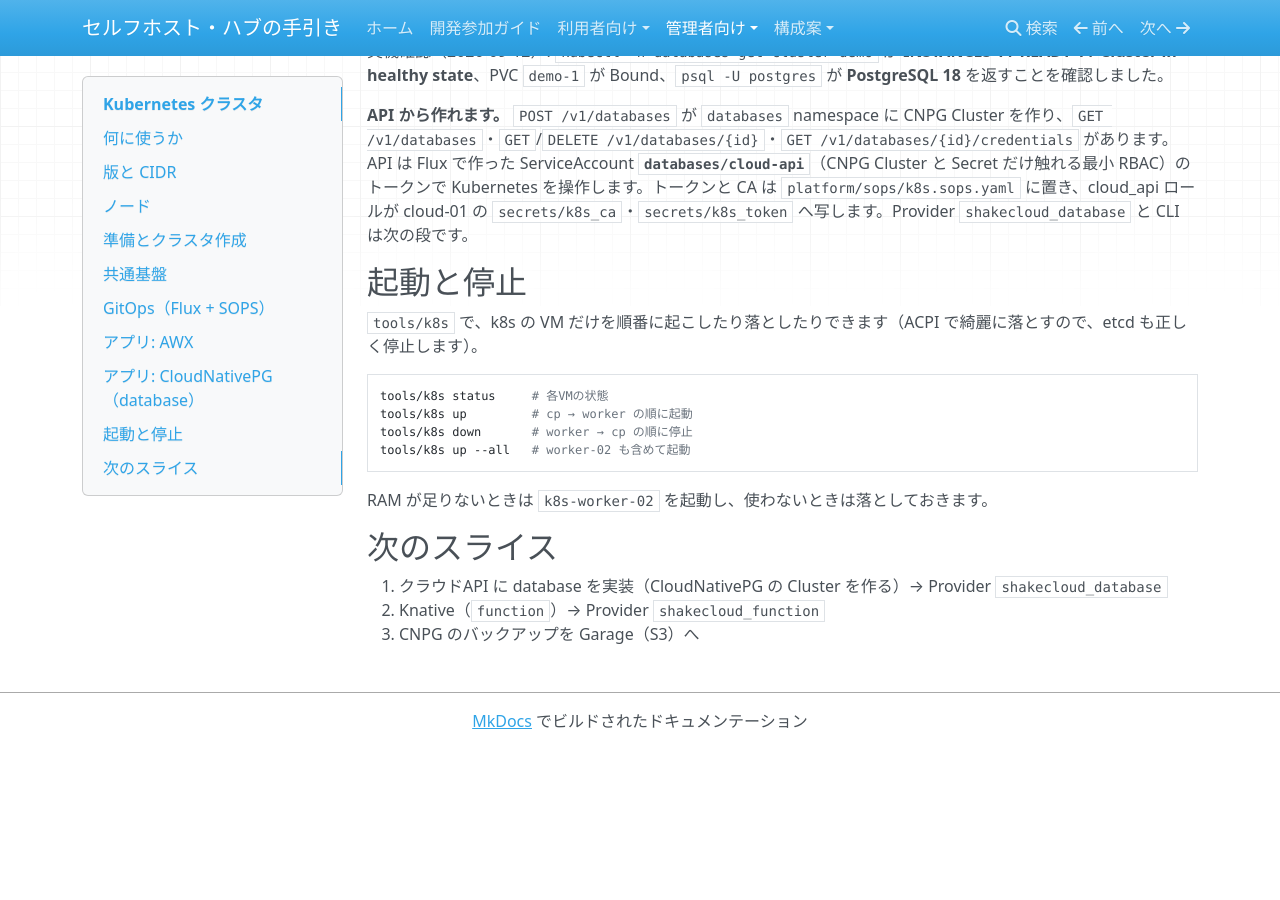
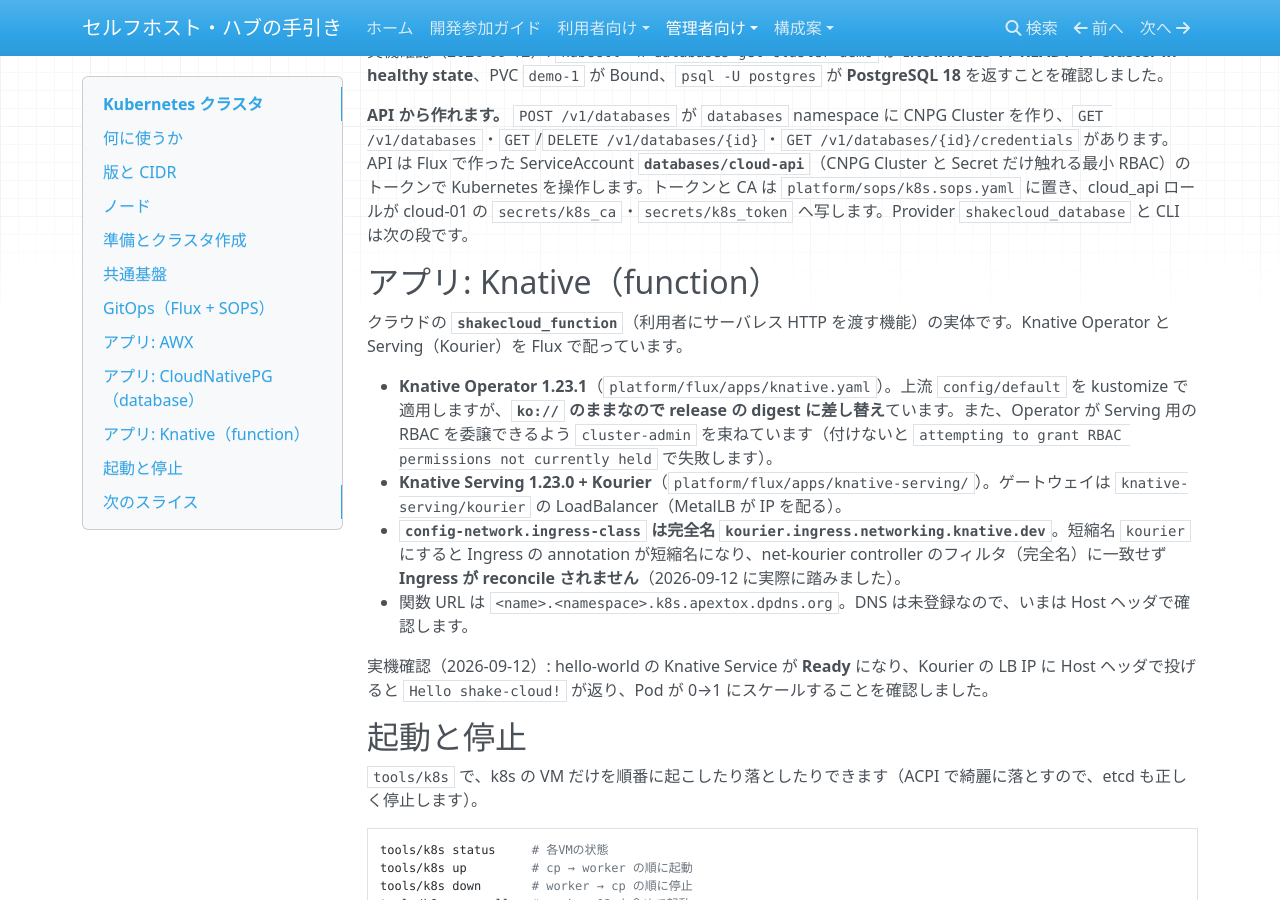
Before and after one commit to rurutheGeek/shake-cloud, an MkDocs documentation site: the page built from docs/operations/kubernetes.md, in a window 1280 px wide and 900 px high, scrolled down 4225 px. Built offline with MkDocs 1.6.1, drawn with Linux system fonts in a browser that asks for light colours; nearby versions of some CDN libraries; before the commit the page ends 4974 px from its top, so only the background shows below that.

Commit message:
docs(k8s): Knative（function）の配備と ingress-class の教訓を記録する

```diff
--- a/docs/operations/kubernetes.md
+++ b/docs/operations/kubernetes.md
@@ -137,6 +137,17 @@
 
 **API から作れます。** `POST /v1/databases` が `databases` namespace に CNPG Cluster を作り、`GET /v1/databases`・`GET`/`DELETE /v1/databases/{id}`・`GET /v1/databases/{id}/credentials` があります。API は Flux で作った ServiceAccount **`databases/cloud-api`**（CNPG Cluster と Secret だけ触れる最小 RBAC）のトークンで Kubernetes を操作します。トークンと CA は `platform/sops/k8s.sops.yaml` に置き、cloud_api ロールが cloud-01 の `secrets/k8s_ca`・`secrets/k8s_token` へ写します。Provider `shakecloud_database` と CLI は次の段です。
 
+## アプリ: Knative（function）
+
+クラウドの **`shakecloud_function`**（利用者にサーバレス HTTP を渡す機能）の実体です。Knative Operator と Serving（Kourier）を Flux で配っています。
+
+- **Knative Operator 1.23.1**（`platform/flux/apps/knative.yaml`）。上流 `config/default` を kustomize で適用しますが、**`ko://` のままなので release の digest に差し替え**ています。また、Operator が Serving 用の RBAC を委譲できるよう `cluster-admin` を束ねています（付けないと `attempting to grant RBAC permissions not currently held` で失敗します）。
+- **Knative Serving 1.23.0 + Kourier**（`platform/flux/apps/knative-serving/`）。ゲートウェイは `knative-serving/kourier` の LoadBalancer（MetalLB が IP を配る）。
+- **`config-network.ingress-class` は完全名 `kourier.ingress.networking.knative.dev`**。短縮名 `kourier` にすると Ingress の annotation が短縮名になり、net-kourier controller のフィルタ（完全名）に一致せず **Ingress が reconcile されません**（2026-09-12 に実際に踏みました）。
+- 関数 URL は `<name>.<namespace>.k8s.apextox.dpdns.org`。DNS は未登録なので、いまは Host ヘッダで確認します。
+
+実機確認（2026-09-12）: hello-world の Knative Service が **Ready** になり、Kourier の LB IP に Host ヘッダで投げると `Hello shake-cloud!` が返り、Pod が 0→1 にスケールすることを確認しました。
+
 ## 起動と停止
 
 `tools/k8s` で、k8s の VM だけを順番に起こしたり落としたりできます（ACPI で綺麗に落とすので、etcd も正しく停止します）。
```
